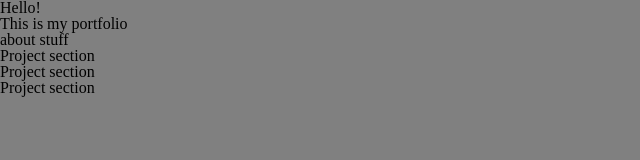
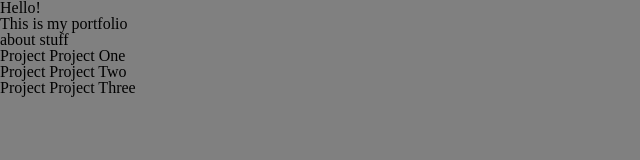
Before and after one commit to aidan-diaz/reactPortfolio, a React (Vite) app: page / in a window 1280 px wide. Shown: the top 160 px of the page, without its empty margins (0-640 px from the left). Built offline with nearby package versions, Linux system fonts and the light colour scheme.

Commit message:
added DarkModeButton.jsx

```diff
--- a/src/App.jsx
+++ b/src/App.jsx
@@ -7,6 +7,18 @@ import { Project } from './components/Project.jsx'
 function App() {
   const [count, setCount] = useState(false)
 
+  const portfolioPieces =
+    [
+      {
+        name: 'Project One'
+      },
+      {
+        name: 'Project Two'
+      },
+      {
+        name: 'Project Three'
+      }
+    ]
 
 
   return (
@@ -14,9 +26,9 @@ function App() {
       <Header />
       <h1>This is my portfolio</h1>
       <About />
-      <Project />
-      <Project />
-      <Project />
+      <Project portfolioPiece={portfolioPieces[0]} />
+      <Project portfolioPiece={portfolioPieces[1]} />
+      <Project portfolioPiece={portfolioPieces[2]} />
     </>
   )
 }
--- a/src/components/Project.jsx
+++ b/src/components/Project.jsx
@@ -1,7 +1,10 @@
-const Project = () => {
+import '../App.jsx'
+
+const Project = (props) => {
+    console.log(props)
     return (
         <div>
-            Project section
+        Project {props.portfolioPiece.name}
         </div>
     )
 }
```
Also changed, not shown: src/components/DarkModeButton.jsx (added).
